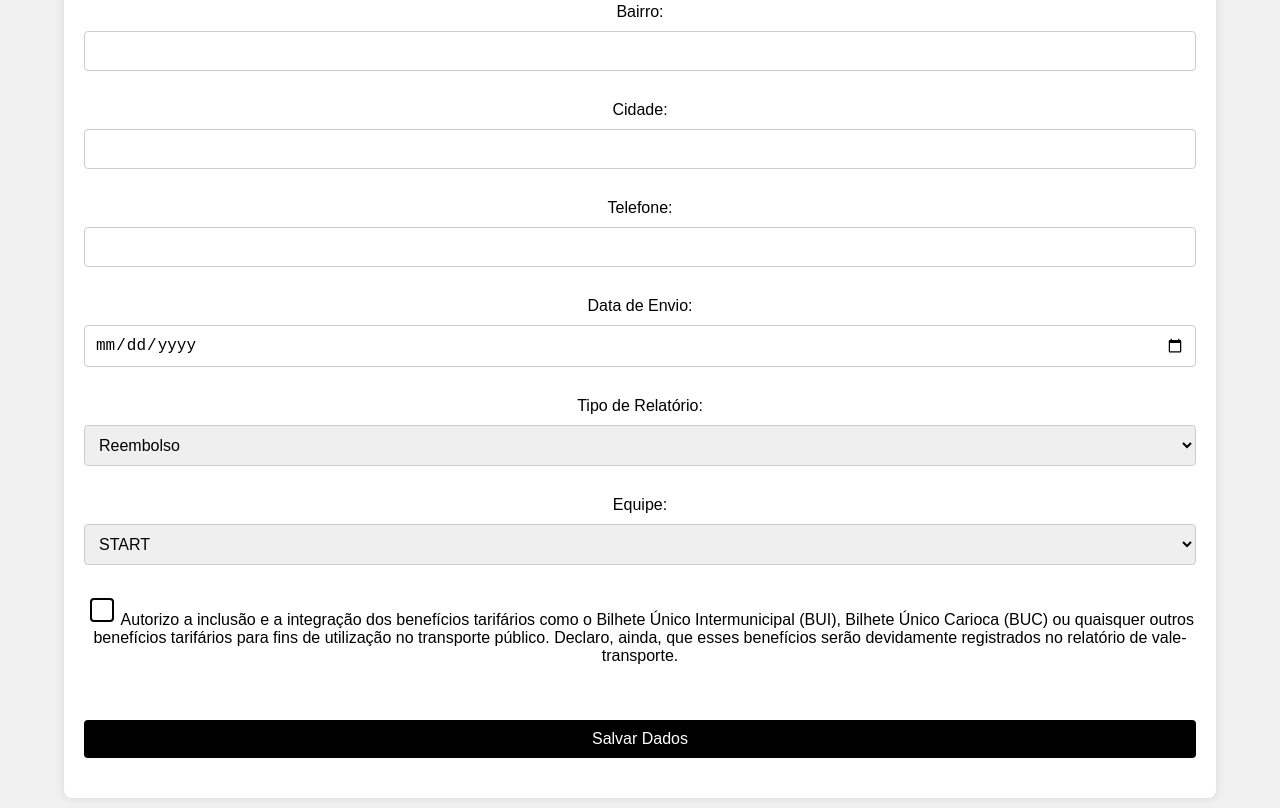
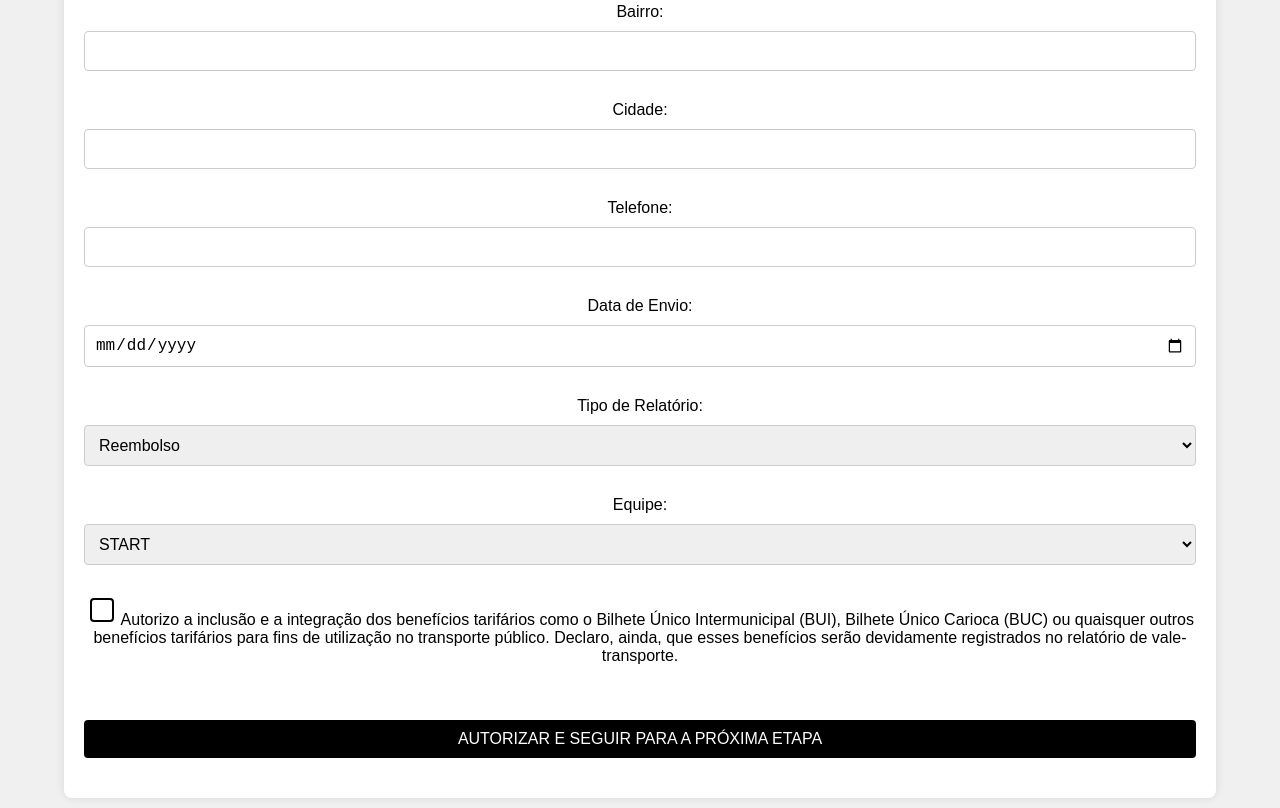
Before and after one commit to TradeObjetiva/RELATORIO-PASSAGEM-OBJETIVA, a plain HTML site: page index.html in a window 1280 px wide. Shown: the part 416-1224 px from the top of the page. Drawn offline with nearby package versions, Linux system fonts and the light colour scheme.

Commit message:
Update index.html

```diff
--- a/index.html
+++ b/index.html
@@ -234,7 +234,7 @@
                     Autorizo a inclusão e a integração dos benefícios tarifários como o Bilhete Único Intermunicipal (BUI), Bilhete Único Carioca (BUC) ou quaisquer outros benefícios tarifários para fins de utilização no transporte público. Declaro, ainda, que esses benefícios serão devidamente registrados no relatório de vale-transporte.
                 </label>
             </div>
-            <button type="submit">Salvar Dados</button>
+            <button type="submit">AUTORIZAR E SEGUIR PARA A PRÓXIMA ETAPA</button>
         </form>
 
         <!-- Container da segunda etapa -->
```
